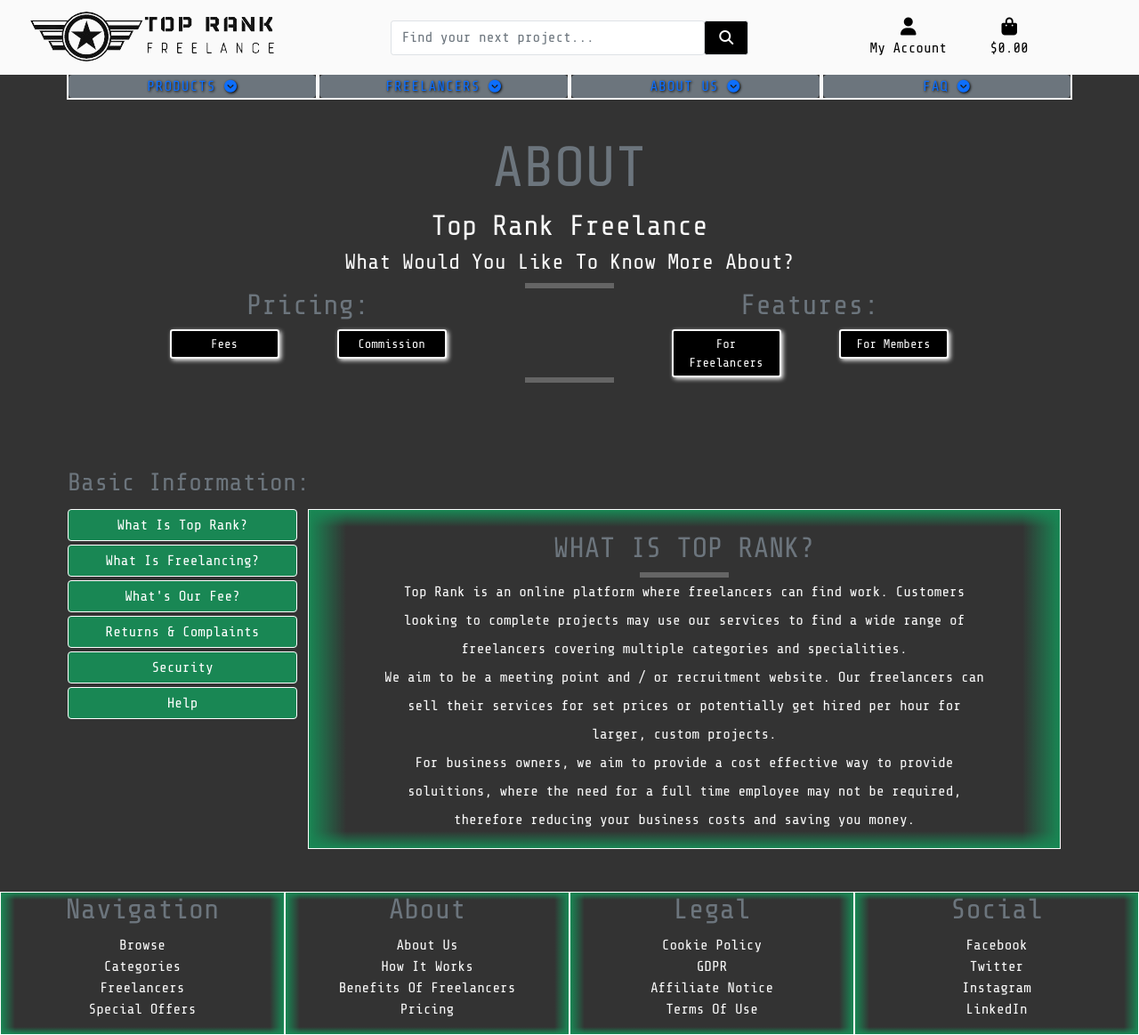
After one commit to J-O-B/top-rank, a Django app: template about-us/templates/about-us/about.html in a window 1280 px wide. The commit adds this page. Shown: the whole page at 89% size. Run offline with Django 3.2, Linux system fonts and the light colour scheme; the template is opened without the code that fills it, so the values that code supplies are empty; some libraries are stand-ins or nearby versions.

Commit message:
modelling the about page

```diff
--- a/about-us/apps.py
+++ b/about-us/apps.py
@@ -2,4 +2,4 @@
 
 
 class AboutusConfig(AppConfig):
-    name = 'aboutus'
+    name = 'about-us'
--- /dev/null
+++ b/about-us/templates/about-us/about.html
@@ -0,0 +1,244 @@
+{% extends 'base.html' %}
+{% load static %}
+
+{% block page_header %}
+<div class="row" id="space-top"></div>
+{% endblock %}
+
+{% block content %}
+    <div class="container">
+        <div class="row">
+            <div class="col-12 text-center">
+                <h1 class="logo-font display-3 text-muted">
+                    About
+                </h1>
+                <p class="h2">Top Rank Freelance</p>
+                <p class="h4">What Would You Like To Know More About?</p>
+                <hr class="hr-center">
+            </div>
+        </div>
+        <div class="row">
+            <div class="row">
+                <div class="col-6">
+                    <h2 class="text-muted text-center">Pricing:</h2>
+                    <div class="row">
+                        <div class="col-4 offset-2 text-center">
+                            <a href="#" class="btn btn-sm btn-black w-75">
+                                Fees
+                            </a>
+                        </div>
+                        <div class="col-4 text-center">
+                            <a href="#" class="btn btn-sm btn-black w-75">
+                                Commission
+                            </a>
+                        </div>
+                    </div>
+                </div>
+                <div class="col-6">
+                    <h2 class="text-muted text-center">Features:</h2>
+                    <div class="row">
+                        <div class="col-4 offset-2 text-center">
+                            <a href="#" class="btn btn-sm btn-black w-75">
+                                For Freelancers
+                            </a>
+                        </div>
+                        <div class="col-4 text-center">
+                            <a href="#" class="btn btn-sm btn-black w-75">
+                                For Members
+                            </a>
+                        </div>
+                    </div>
+                </div>
+            </div>
+
+
+            <hr class="hr-center mb-5">
+            <div class="row mb-5 mt-5" id="about-box">
+                <h3 class="text-muted">
+                    Basic Information:
+                </h3>
+                <!--Tabs-->
+                <div class="col-12 col-sm-12 col-md-3 mt-1" id="tabs">
+                    <p class="btn btn-success text-center border-white mb-1 w-100" id="whatstoprank">What Is Top Rank?</p>
+                    <p class="btn btn-success text-center border-white mb-1 w-100" id="whatsfreelance">What Is Freelancing?</p>
+                    <p class="btn btn-success text-center border-white mb-1 w-100" id="whatsourfee">What's Our Fee?</p>
+                    <p class="btn btn-success text-center border-white mb-1 w-100" id="returncomplain">Returns & Complaints</p>
+                    <p class="btn btn-success text-center border-white mb-1 w-100" id="oursecurity">Security</p>
+                    <p class="btn btn-success text-center border-white mb-1 w-100" id="abouthelp">Help</p>
+                </div>
+
+                <!--Info Box-->
+                <div class="col-12 col-sm-12 col-md-9 border-white mt-1 inner-green" id="info-box">
+
+                    <div class="row mt-4" id="what-is-top-rank">
+                        <div class="col-10 offset-1">
+                            <h2 class="logo-font text-center text-muted">What Is Top Rank?</h2>
+                            <hr class="hr-center">
+                            <p class="text-center">
+                                Top Rank is an online platform where freelancers can find work. Customers looking to complete projects
+                                may use our services to find a wide range of freelancers covering multiple categories and specialities. <br>
+                                We aim to be a meeting point and / or recruitment website. Our freelancers can sell their services for set prices
+                                or potentially get hired per hour for larger, custom projects.<br>
+                                For business owners, we aim to provide a cost effective way to provide soluitions, where the need for a full time
+                                employee may not be required, therefore reducing your business costs and saving you money.
+                            </p>
+                        </div>
+                    </div>
+
+                    <div class="row mt-4" id="what-is-freelance">
+                        <div class="col-10 offset-1">
+                            <h2 class="logo-font text-center text-muted">What is freelancing?</h2>
+                            <hr class="hr-center">
+                            <p class="text-center">
+                                Essentially, a freelance job is one where a person works for themselves, rather than for a company. <br>
+                                While freelancers do take on contract work for companies and organizations, they are ultimately self-employed.<br>
+                                Freelancers are responsible for all sorts of things that traditional employees are not, such as setting their work hours,
+                                keeping track of time spent on different projects, billing clients, and paying their own employment and business taxes. <br>
+                                Freelancers are not considered “employees” by the companies they work for, but rather “contractors.”
+                            </p>
+                            <hr class="hr-center mb-2">
+                            <p class="lead text-center">Freelancing At Top Rank:</p>
+                            <p class="text-center">
+                                Freelancers at Top Rank can set their own hourly rates, set their own timeframe for project delivery and set custom prices
+                                for 'pre-packaged' projects.
+                            </p>
+                        </div>
+                    </div>
+
+                    <div class="row mt-4" id="our-fees">
+                        <div class="col-10 offset-1">
+                            <h2 class="logo-font text-center text-muted">Our Fees</h2>
+                            <hr class="hr-center">
+                            <div class="row">
+                                <div class="col text-center">
+                                    <h3 class="lead text-muted">For Freelancers</h3>
+                                    <hr class="hr-center">
+                                    <p>
+                                        We do not charge freelancers at all. Freelancers can join our platform completely free
+                                        and sell services for 0% commission! <br>
+                                        As freelancers ourselves, we believe this market is already competitive enough without having
+                                        to worry about aditional fees.<br>
+                                    </p>
+                                    <p>
+                                        <a href="#" class="btn btn-success btn-sm font-weight-bold font-italic">
+                                            Sign Up Today To Join The Ranks!
+                                        </a>
+                                    </p>
+                                </div>
+                                <div class="col text-center">
+                                    <h3 class="lead text-muted">For Buyers</h3>
+                                    <hr class="hr-center">
+                                    <p>
+                                        Top Rank charges a flat fee of €1 per transaction, this fee is charged, regardless of project size or complexity. <br>
+                                        To help keep costs down, our freelancers may offer coupons. <br>
+                                        Although you may find these coupons on our freelancers social media accounts, becoming a member of Top Rank is 100% free. <br>
+                                        Members will gain access to the latest coupons that are available, which may ultimately save you money.
+                                    </p>
+                                    <p class="mb-5">
+                                        <a href="#" class="btn btn-success btn-sm font-weight-bold font-italic">
+                                            Join For Free Today!
+                                        </a>
+                                    </p>
+                                </div>
+                            </div>
+                        </div>
+                    </div>
+
+                    <div class="row mt-4" id="returns-complaints">
+                        <div class="col-10 offset-1">
+                            <h2 class="logo-font text-center text-muted">Returns & Complaints</h2>
+                            <hr class="hr-center">
+                            <p class="text-center">
+                                <span class="lead">Returns</span><br>
+                                Ultimately Top Rank do not provide products to customers, therefore we can't guarantee
+                                returns once a project has been paid for. All returns queries should be saught directly from
+                                your hired freelancer. <br><br>
+                                <span class="lead">Complaints</span><br>
+                                If you have ordered a project, but it either has not been completed, or if you deem a complain is
+                                necessary. <br>
+                                To make a complaint, please use the contact form provided on the contact page, selecting "complaint"
+                                as the contact subject. All complaints are reviewed on an individual basis. Freelancers who are deemed
+                                to be at fault in such situations face removal from our platform.
+                            </p>
+                        </div>
+                    </div>
+
+                    <div class="row mt-4" id="web-security">
+                        <div class="col-10 offset-1">
+                            <h2 class="logo-font text-center text-muted">Security</h2>
+                            <hr class="hr-center">
+                            <p class="text-center">
+                                Just like anywhere on the internet, we urge all users to use caution. Although we strive to ensure
+                                a safe and compliant platform, security is never 100%. To help ensure safety, we do not store sensitive
+                                information on any of our users. <br>
+                                Our checkout functionality uses an industry leader in payment processing which allows for secure
+                                checkout. <br>
+                                More information about our payment partners can be found at <a href="https://stripe.com/about" target="_blank">Stripe.com</a>
+                            </p>
+                        </div>
+                    </div>
+
+                    <div class="row mt-4" id="about-help">
+                        <div class="col-10 offset-1">
+                            <h2 class="logo-font text-center text-muted">Need More Help?</h2>
+                            <hr class="hr-center">
+                            <p class="text-center">
+                                Have you tried the FAQ section and can't find an answer? Thats no problem, head over to the Contact page and
+                                choose the option "more help" as the subject. On receiving your query, we will get back to you as soon as possible.<br>
+                                <a href="#" class="btn btn-success mt-3">Contact Page</a>
+                            </p>
+                        </div>
+                    </div>
+
+                </div>
+            </div>
+        </div>
+    </div>
+{% endblock %}
+{% block postloadjs %}
+    <script type="text/javascript">
+    $(document).ready(function(){
+        $('#what-is-freelance').hide();
+        $('#our-fees').hide();
+        $('#returns-complaints').hide();
+        $('#web-security').hide();
+        $('#about-help').hide();
+    });
+    $('#whatstoprank').click(function(){
+        $(this).siblings().removeClass('active-btn').addClass('btn-secondary');
+        $(this).removeClass('btn-secondary').addClass('active-btn');
+        $('#what-is-top-rank').siblings().hide(300);
+        $('#what-is-top-rank').show(600);
+    });
+    $('#whatsfreelance').click(function(){
+        $(this).siblings().removeClass('active-btn').addClass('btn-secondary');
+        $(this).removeClass('btn-secondary').addClass('active-btn');
+        $('#what-is-freelance').siblings().hide(300);
+        $('#what-is-freelance').show(600);
+    });
+    $('#whatsourfee').click(function(){
+        $(this).siblings().removeClass('active-btn').addClass('btn-secondary');
+        $(this).removeClass('btn-secondary').addClass('active-btn');
+        $('#our-fees').siblings().hide(300);
+        $('#our-fees').show(600);
+    });
+    $('#returncomplain').click(function(){
+        $(this).siblings().removeClass('active-btn').addClass('btn-secondary');
+        $(this).removeClass('btn-secondary').addClass('active-btn');
+        $('#returns-complaints').siblings().hide(300);
+        $('#returns-complaints').show(600);
+    });
+    $('#oursecurity').click(function(){
+        $(this).siblings().removeClass('active-btn').addClass('btn-secondary');
+        $(this).removeClass('btn-secondary').addClass('active-btn');
+        $('#web-security').siblings().hide(300);
+        $('#web-security').show(600);
+    });
+    $('#abouthelp').click(function(){
+        $(this).siblings().removeClass('active-btn').addClass('btn-secondary');
+        $(this).removeClass('btn-secondary').addClass('active-btn');
+        $('#about-help').siblings().hide(300);
+        $('#about-help').show(600);
+    });
+    </script>
+{% endblock %}
--- a/static/css/base.css
+++ b/static/css/base.css
@@ -15,18 +15,27 @@
     height: 1.5rem;
     width: 1.5rem;
 }
+#space-top{
+    margin-top: 150px;
+}
 .logo-font{
     text-transform: uppercase;
 }
 
 #topnav{
     background: #fafafa;
-    border-bottom: 1px solid #6c757d; /* #6c757d is bootstraps 'dark' color */
+    color: #333333
 }
+
 #bottomnav>div{
     border-left: 2px solid #fafafa;
     border-right: 2px solid #fafafa;
     border-bottom: 2px solid #fafafa;
+}
+
+#bottomnav p{
+    letter-spacing: 1px;
+    text-shadow: 1px 1px 3px #000;
 }
 
 .main-logo-link{
@@ -40,36 +49,74 @@
     box-shadow: 2px 2px 5px #000;
     transition: all 0.2s ease-in-out;
 }
+
+/* --- Div Styling --- */
+.inner-green{
+    background: linear-gradient(90deg, #198754, rgba(0,0,0,0) 5%, rgba(0,0,0,0) 95%, #198754),
+                linear-gradient(180deg, #198754, rgba(0,0,0,0) 5%, rgba(0,0,0,0) 95%, #198754);
+}
+
+/* --- Text --- */
+.text-black{
+    color: #000 !important;
+}
+.text-white{
+    color: #fafafa !important;
+}
+
+/* --- Buttons --- */
+
 .btn-black{
+    background: #000;
+    color: #fafafa;
+    border: 2px solid #fafafa;
+    box-shadow: 2px 2px 5px #fafafa;
+    transition: all 0.2s ease-in-out;
+}
+.btn-white,
+.active-btn{
     background: #fafafa;
     color: #000;
     border: 2px solid #000;
     box-shadow: 2px 2px 5px #000;
     transition: all 0.2s ease-in-out;
 }
+.btn-black:hover,
+.btn-black:active,
+.btn-black:focus{
+    background: #fafafa;
+    color: #000;
+    text-shadow: 1px 1px 3px #333333;
+}
+
 .shop-now-button:hover,
 .shop-now-button:active,
 .shop-now-button:focus,
-.btn-black:hover,
-.btn-black:active,
-.btn-black:focus{
+.btn-white:hover,
+.btn-white:active,
+.btn-white:focus{
     background: #000;
     color: #fafafa;
     border: 2px solid #fafafa;
     font-weight: bolder;
     box-shadow: 2px 2px 5px #fafafa;
 }
-.text-black{
-    color: #000 !important;
-}
-.text-white{
-    color: #fafafa !important;
-}
+
+
+/* --- Borders --- */
 .border-black{
     border: 1px solid #000;
 }
 .border-white{
     border: 1px solid #fafafa;
+}
+/* --- Deviders --- */
+.hr-center{
+    margin: 0 auto;
+    width: 100px;
+    border: 2px solid #fafafa;
+    padding: 1px;
+
 }
 /* ------------------------------------- Homepage --- */
 #hero{
@@ -108,7 +155,23 @@
     z-index: 0;
 }
 
+/* ------------------------------------- About Pages --- */
 
+#about-box{
+    overflow: hidden;
+    margin-bottom: 50px;
+}
+#tabs{
+    overflow-y: auto;
+}
+#tabs p{
+    padding-top: 5px;
+    padding-bottom: 5px;
+    cursor: help;
+}
+#info-box p{
+    line-height: 2;
+}
 
 /* ------------------------------------- Media Queries --- */
 /* Slightly larger container on XL screens */
@@ -133,6 +196,7 @@
         display: none;
     }
 }
+/* small screens */
 @media (max-width: 991px){
     .header-container{
         padding-top: 150px;
@@ -140,4 +204,10 @@
     #bottomnav{
         display: none;
     }
+    #space-top{
+        margin-top: 250px;
+    }
+    .med-and-up{
+        display: none;
+    }
 }
--- a/templates/base.html
+++ b/templates/base.html
@@ -66,7 +66,7 @@
                 <div class="col-12 col-lg-4 my-auto py-1 py-lg-0">
                     <form method="GET" action="">
                         <div class="input-group w-100">
-                            <input name="q" placeholder="Find your next project" type="text" class="form-control border border-black rounded-1">
+                            <input name="q" placeholder="Find your next project..." type="text" class="form-control border border-black rounded-1">
                             <div class="input-group-append">
                                 <button type="submit" class="form-control btn btn-black border border-black rounded-1">
                                     <span class="icon">
@@ -165,7 +165,7 @@
                             </div>
                         </a>
                         <ul class="dropdown-menu dropdown-menu-dark w-100 p-0" aria-labelledby="find-a-freelance">
-                            <li><a class="dropdown-item active" href="#"><i class="fas fa-chevron-right"></i> About Top Rank</a></li>
+                            <li><a class="dropdown-item active" href="{% url 'about_us' %}"><i class="fas fa-chevron-right"></i> About Top Rank</a></li>
                             <li><a class="dropdown-item" href="#"><i class="fas fa-chevron-right"></i> How It Works</a></li>
                             <li><a class="dropdown-item" href="#"><i class="fas fa-chevron-right"></i> Cost Efectiveness</a></li>
                             <li><a class="dropdown-item" href="#"><i class="fas fa-chevron-right"></i> Pricing</a></li>
@@ -195,6 +195,7 @@
         {% endif %}
 
         {% block page_header %}
+        <div class="row" id="space-top"></div>
         {% endblock %}
 
         {% block content %}
@@ -202,7 +203,7 @@
 
         <footer class="container-fluid">
             <div class="row">
-                <div class="col text-center border-white">
+                <div class="col text-center border-white inner-green">
                     <h2 class="text-muted display-9">Navigation</h2>
                     <ul class="list-unstyled">
                         <li>Browse</li>
@@ -211,7 +212,7 @@
                         <li>Special Offers</li>
                     </ul>
                 </div>
-                <div class="col text-center border-white">
+                <div class="col text-center border-white inner-green">
                     <h2 class="text-muted display-9">About</h2>
                     <ul class="list-unstyled">
                         <li>About Us</li>
@@ -220,7 +221,7 @@
                         <li>Pricing</li>
                     </ul>
                 </div>
-                <div class="col text-center border-white">
+                <div class="col text-center border-white inner-green">
                     <h2 class="text-muted display-9">Legal</h2>
                     <ul class="list-unstyled">
                         <li>Cookie Policy</li>
@@ -229,13 +230,13 @@
                         <li>Terms Of Use</li>
                     </ul>
                 </div>
-                <div class="col text-center border-white">
+                <div class="col text-center border-white inner-green">
                     <h2 class="text-muted display-9">Social</h2>
                     <ul class="list-unstyled">
                         <li>Facebook</li>
                         <li>Twitter</li>
                         <li>Instagram</li>
-                        <li>LinkedIN</li>
+                        <li>LinkedIn</li>
                     </ul>
                 </div>
 
--- a/top_rank/settings.py
+++ b/top_rank/settings.py
@@ -47,6 +47,7 @@
 
     # My Apps
     'home',
+    'about-us'
 ]
 
 MIDDLEWARE = [
--- a/top_rank/urls.py
+++ b/top_rank/urls.py
@@ -22,4 +22,5 @@
     path('admin/', admin.site.urls),
     path('accounts/', include('allauth.urls')),
     path('', include('home.urls')),
+    path('about-us/', include('about-us.urls')),
 ] + static(settings.MEDIA_URL, document_root=settings.MEDIA_ROOT)
```
Also changed, not shown: about-us/urls.py (added, +7 -0 lines), about-us/views.py (+6 -1 lines).
